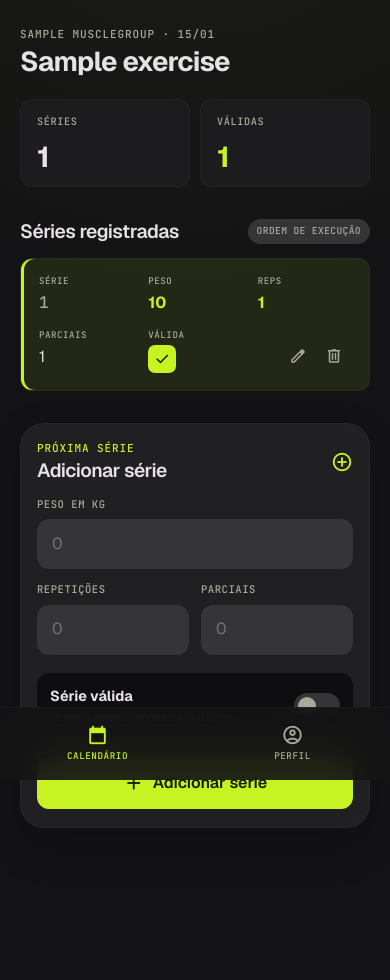
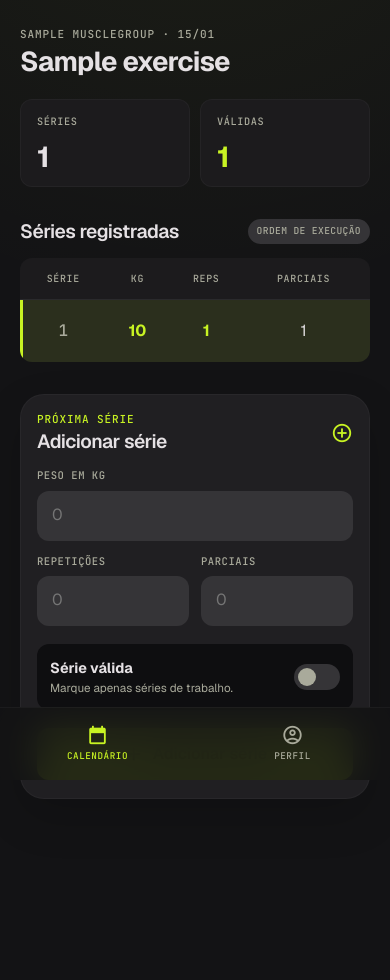
Before and after one commit to yRicke/GymNote, a Django app: page /treino/2020-01-15/exercicio/1/ in a window 390 px wide. Shown: the part 64-1044 px from the top of the page. After the commit the page ends 863 px from the top, so only its background shows below. Run offline with Django 5.2, Linux system fonts and the light colour scheme; a user stored in the database is signed in; tables that the repository leaves empty hold one stand-in row (values such as "Sample post").

Commit message:
fix: restaurar tabela de séries sem overflow mobile

```diff
--- a/core/static/core/css/app.css
+++ b/core/static/core/css/app.css
@@ -441,14 +441,16 @@ a.list-card:focus-visible,
 .metric-tile--large { min-height: 124px; border-radius: var(--radius-xl); }
 .metric-tile--large strong { font-size: 2.4rem; }
 
-.sets-table-wrap { overflow-x: auto; border-radius: var(--radius-md); background: var(--surface-low); }
+.sets-table-wrap { width: 100%; max-width: 100%; overflow-x: auto; overscroll-behavior-inline: contain; border-radius: var(--radius-md); background: var(--surface-low); }
 .sets-table { width: 100%; min-width: 590px; border-collapse: collapse; }
 .sets-table th { height: 42px; padding: 0 10px; color: var(--text-muted); font-family: "JetBrains Mono", monospace; font-size: .62rem; font-weight: 500; letter-spacing: .07em; text-align: center; text-transform: uppercase; }
+.sets-table th:last-child { position: relative; }
+.sets-table .sr-only { top: 0; left: 0; }
 .sets-table td { height: 62px; padding: 8px 10px; border-top: 1px solid var(--surface-high); text-align: center; }
 .sets-table tr.is-working { background: rgba(200, 243, 35, .09); box-shadow: inset 3px 0 0 var(--accent); }
 .sets-table tr.is-working strong { color: var(--accent); }
 .set-number { color: var(--text-muted); font-family: "JetBrains Mono", monospace; }
-.working-mark { display: inline-grid; width: 28px; height: 28px; place-items: center; border-radius: 7px; background: var(--surface-highest); color: var(--text-muted); }
+.working-mark { position: relative; display: inline-grid; width: 28px; height: 28px; place-items: center; border-radius: 7px; background: var(--surface-highest); color: var(--text-muted); }
 .working-mark .material-symbols-outlined { font-size: 18px; }
 .working-mark.is-active { background: var(--accent); color: var(--on-accent); }
 .set-actions { white-space: nowrap; }
@@ -540,83 +542,6 @@ a.list-card:focus-visible,
     .today-card { padding: 26px; }
 }
 
-@media (max-width: 629px) {
-    .workout-log,
-    .workout-log .content-section,
-    .workout-log .sets-table-wrap,
-    .workout-log .set-entry { min-width: 0; max-width: 100%; }
-
-    .workout-log .sets-table-wrap {
-        overflow: visible;
-        background: transparent;
-    }
-
-    .workout-log .sets-table {
-        display: block;
-        min-width: 0;
-    }
-
-    .workout-log .sets-table thead {
-        position: absolute;
-        width: 1px;
-        height: 1px;
-        margin: -1px;
-        overflow: hidden;
-        clip: rect(0, 0, 0, 0);
-        white-space: nowrap;
-    }
-
-    .workout-log .sets-table tbody {
-        display: grid;
-        gap: 10px;
-    }
-
-    .workout-log .sets-table tr {
-        display: grid;
-        grid-template-columns: repeat(3, minmax(0, 1fr));
-        padding: 10px;
-        border: 1px solid rgba(255, 255, 255, .035);
-        border-radius: var(--radius-md);
-        background: var(--surface-low);
-    }
-
-    .workout-log .sets-table td {
-        display: grid;
-        min-width: 0;
-        height: auto;
-        padding: 7px 8px;
-        align-content: start;
-        gap: 4px;
-        border: 0;
-        text-align: left;
-    }
-
-    .workout-log .sets-table td::before {
-        color: var(--text-muted);
-        content: attr(data-label);
-        font-family: "JetBrains Mono", monospace;
-        font-size: .57rem;
-        font-weight: 500;
-        letter-spacing: .06em;
-        line-height: 1.2;
-        text-transform: uppercase;
-    }
-
-    .workout-log .sets-table tr.is-working {
-        background: rgba(200, 243, 35, .09);
-    }
-
-    .workout-log .sets-table .set-actions {
-        display: flex;
-        align-items: end;
-        justify-content: flex-end;
-        gap: 2px;
-        white-space: normal;
-    }
-
-    .workout-log .sets-table .set-actions::before { content: none; }
-}
-
 @media (max-width: 520px) {
     .form-grid--three { grid-template-columns: repeat(2, minmax(0, 1fr)); }
     .form-grid--three .field:first-child { grid-column: 1 / -1; }
```
